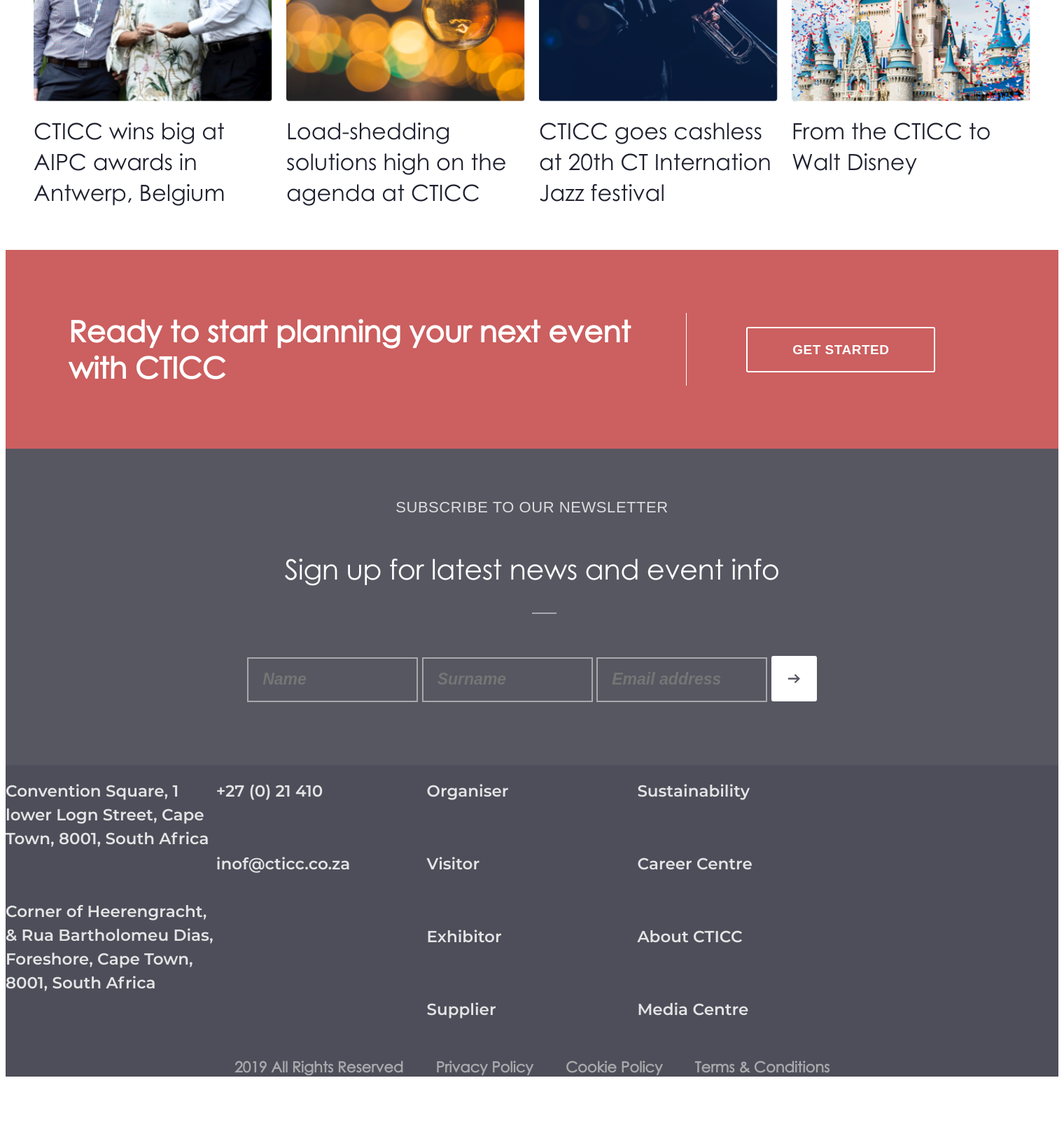
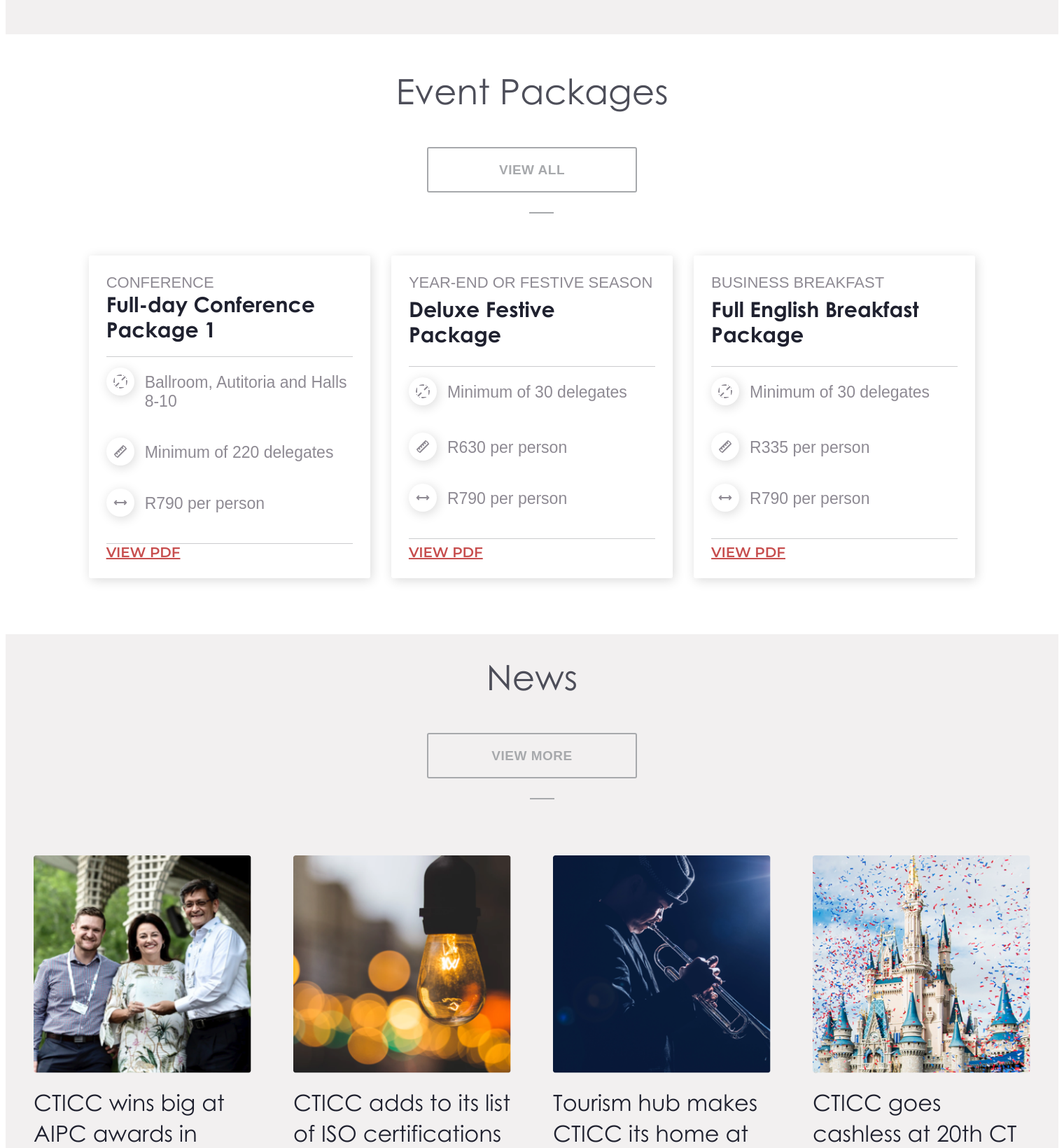
Before and after one commit to TammyJacobus/cticc, a PHP site: page /home.html in a window 1520 px wide. Shown: the part 3981-5621 px from the top of the page at 70% size. Before the commit the page ends 5519 px from the top, so only its background shows below. Run offline with PHP 8.4, Linux system fonts and the light colour scheme; some libraries are stand-ins or nearby versions; some web fonts are replaced.

Commit message:
FE-Updates

```diff
--- a/assets/css/styles.css
+++ b/assets/css/styles.css
@@ -36,7 +36,7 @@
 
 /* List Items */
 ul { list-style-type: none; font-size: 23px; line-height: 28px; margin:0; padding:0; }
-ul li { font-family: 'Montserrat SemiBold', sans-serif; font-weight: bold; padding: 20px 0; color: #4D4E59; font-size: 23px; line-height: 28px; }
+ul li { font-family: 'Montserrat SemiBold', sans-serif; font-weight: bold; padding: 20px 0; color: var(--black); font-size: 23px; line-height: 28px; }
 
 /* Headings */
 h1 { font-size: 120px; max-width: 815px; color: var(--white); }
@@ -180,13 +185,14 @@
 .gallery-wrapper { padding:20px 30px; }
 
 /* Gallery 1 */
-.gallery-1 { display: grid; grid-auto-flow: dense; max-width: 1470px; place-items: center center; margin:auto; grid-template-columns: repeat(3, 1fr); grid-gap: 30px; }
+.gallery-1 { display: grid; grid-auto-flow: dense; max-width: 1470px; place-items: center center; margin: 4rem auto; grid-template-columns: repeat(3, 1fr); grid-gap: 30px; }
 .gallery-1 .item { display: grid; position: relative; background-color: var(--white); box-shadow: 2px 3px 16px 0 rgba(0,0,0,0.15); }
-.gallery-1 .item .caption { position:relative; display: grid; font-family: 'Century Gothic', Helvetica, Arial, sans-serif; place-items: center left; color: var(--darkness); font-size: 35px; line-height: 47px; /*height: 175px;*/ padding:20px; }
+.gallery-1 .item .caption { position:relative; display: grid; font-family: 'Century Gothic', Helvetica, Arial, sans-serif; place-items: center left; color: var(--darkness); font-size: 35px; line-height: 47px; min-height: 150px; padding:20px; }
+.gallery-1 a { font-family: 'Montserrat SemiBold', sans-serif; text-decoration: underline; text-transform: uppercase; font-size: 20px; border-top: 2px solid rgba(167,169,172,0.59); margin:20px; padding:20px 0; }
 
 /* Gallery 2 */
-.gallery-2 { display: grid; max-width: 1470px; align-items:flex-start; margin:auto; grid-template-columns: repeat(4, 1fr); grid-gap: 20px; }
-.gallery-2 .item { display: grid; position: relative; background-color: var(--white); }
+.gallery-2 { display: grid; max-width: 1470px; align-items:flex-start; margin:auto; grid-template-columns: repeat(4, 1fr); grid-gap: 60px; }
+.gallery-2 .item { display: grid; position: relative; /*background-color: var(--white);*/ }
 .gallery-2 .item .caption { position:relative; display: grid; font-family: 'Century Gothic', Helvetica, Arial, sans-serif; color: var(--darkness); font-size: 32px; line-height: 44px; max-height: 325px; padding:20px 0; }
 
 /* Gallery 3 */
@@ -240,7 +246,17 @@
 .spaces .detail { display: grid; margin: 20px 0; grid-template-columns: 1fr 1fr; grid-template-rows: 1fr 1fr; border-top: 1px solid rgba(167,169,172,0.59); border-bottom: 1px solid rgba(167,169,172,0.59); }
 .spaces .detail img { padding: 10px; margin:15px 15px 15px 0; width:20px; height:20px; border-radius:100%; background: var(--white); box-shadow: 2px 3px 16px 0 rgba(0,0,0,0.15); }
 .spaces .detail p span { color: var(--dark); }
-.spaces .detail .unit  { display:flex; align-items: 100%; height: 100%; }
+.spaces .detail .unit { display:flex; align-items: flex-start; height: 100%; }
+
+.spaces-package { display:grid; margin:0 auto 40px; grid-auto-flow: column; grid-template-columns: repeat(auto-fit, minmax(430px, 1fr)); background: var(--white); padding: 40px; }
+.spaces-package .package { display: grid; min-height: 190px; margin: 20px 0; grid-template-columns: 1fr; grid-template-rows: 1fr; border-top: 1px solid rgba(167,169,172,0.59); }
+.spaces-package .heading { font-family: 'Century Gothic Bold', Helvetica, Arial, sans-serif; color: #1F212F; font-size: 30px; line-height: 36px; }
+.spaces-package span { font-family: 'Montserrat', sans-serif; text-transform: uppercase; color: #8E8A93; font-size: 22px; line-height: 27px; }
+.spaces-package .inner   { display: grid; margin: 0 15px; padding: 25px; border-radius: 3px; box-shadow: 2px 3px 16px 0 rgba(0,0,0,0.15); }
+.spaces-package .inner a { display: grid; border-top: 1px solid rgba(167,169,172,0.59); align-items: flex-end; font-family: 'Montserrat SemiBold', sans-serif; color: var(--organiser); font-weight: 500; font-size: 20px; text-transform: uppercase; text-decoration: underline; }
+.spaces-package .package img   { padding: 10px; margin:15px 15px 15px 0; width:20px; height:20px; border-radius:100%; background: var(--white); box-shadow: 2px 3px 16px 0 rgba(0,0,0,0.15); }
+.spaces-package .package .unit { display:flex; }
+
 
 /* Culture & Values */
 .values { display: grid; max-width: 1470px; padding:20px; margin:auto; grid-auto-flow: column dense; grid-template-columns: repeat(auto-fit, minmax(200px, 1fr)); grid-gap: 20px; }
@@ -396,19 +422,20 @@
 /* Subscribe */
 .subscribe { display: grid; grid-template-columns: repeat(1, 1fr); place-items: center center; background-color: rgba(77,78,89,0.95); padding:70px; }
 .subscribe header { font-family: 'Montserrat', sans-serif; text-transform:uppercase; padding-bottom:10px; color: var(--white); opacity: 0.8; font-size: 22px; font-weight: 500; letter-spacing: 0.56px; line-height: 27px; text-align: center; }
-.subscribe p { position:relative; font-family: 'Century Gothic', Helvetica, Arial, sans-serif; padding-bottom:40px; color: var(--white); font-size: 40px; letter-spacing: -0.46px; line-height: 49px; text-align: center; }
+.subscribe p { position:relative; font-family: 'Century Gothic', Helvetica, Arial, sans-serif; margin: 0; padding-bottom:40px; color: var(--white); font-size: 40px; letter-spacing: -0.46px; line-height: 49px; text-align: center; }
 .subscribe p::after { position:absolute; content:""; border-bottom:2px solid #A7A9AC; width:35px; bottom:0; left:50%; }
-.subscribe form { max-width:1140px; padding:20px; }
-.subscribe form input { width:200px; background: transparent; border: 2px solid #A7A9AC; font-size: 23px; color: #CACBCD; line-height: 22px; height:20px; padding:20px; font-weight: 600; }
-.subscribe form input::placeholder { font-style: italic; }
+.subscribe form { display: flex; max-width:1140px; padding:20px; }
+.subscribe form input { margin: 10px; width: 200px; background: transparent; border: 2px solid #A7A9AC; font-size: 23px; color: #CACBCD; line-height: 22px; height:20px; padding:20px; font-weight: 600; }
+.subscribe form input::placeholder { font-style: italic; font-weight: normal; }
 .subscribe form input[type="button"] { width:65px; height: 65px; cursor: pointer; background-image:url(../img/icons/ico_arrow_newsletter.svg); background-repeat: no-repeat; background-position: center; border: 2px solid var(--white); border-radius: 3px; background-color: var(--white); }
 
 /* Footer */
 .footer     { display: grid; background: var(--black); }
-.footer-top { display: grid; grid-template-columns: repeat(auto-fill, minmax(300px, 1fr)); }
-.footer-top li { display: grid; color: #E3E4E5; font-size: 23px; font-weight: 500; line-height: 34px; margin-bottom: 30px; }
-.footer-bottom { display: grid; grid-gap:20px; justify-items: center; }
-.footer-bottom li {  display: inline; grid-template-columns: repeat(4, 1fr); font-family: 'Century Gothic', Helvetica, Arial, sans-serif; font-size: 21px; margin:20px; color: #A7A9AC; }
+.footer-top { display: grid; max-width: 1680px; padding: 100px 0; margin: auto; grid-template-columns: repeat(auto-fill, minmax(300px, 1fr)); }
+.footer-top li { display: grid; font-family: 'Century Gothic', Helvetica, Arial, sans-serif; color: #E3E4E5; padding: 0; font-size: 23px; line-height: 34px; }
+.footer-top li span { font-family: 'Century Gothic Bold', Helvetica, Arial, sans-serif; font-weight: 500; }
+.footer-bottom { display: grid; height: 70px; grid-gap:20px; align-content: center; justify-items: center; border-top: 2px solid #403F4B; }
+.footer-bottom li {  display: inline; grid-template-columns: repeat(4, 1fr); font-family: 'Century Gothic', Helvetica, Arial, sans-serif; font-size: 21px; margin: 20px; color: #A7A9AC; }
 
 /* Forms */
 form { font-family: 'Montserrat Bold', sans-serif; max-width:1140px; padding:20px; margin:auto; }
--- a/home.html
+++ b/home.html
@@ -15,12 +15,14 @@
     <!-- Body Wrapper -->
     <div class="wrapper">
         <div class="header">
+
             <!-- Hero Image -->
             <div class="hero-banner"></div>
             <div class="banner-content">
                 <h1>Experience Extraordinary</h1>
                 <p>Infinitely More than a World-Class Convention Centre</p>
             </div>
+
             <!-- Menu  -->
             <div class="menu-list-top">
                 <ul class="menu">
@@ -112,6 +114,18 @@
         </div>
         <!-- Content -->
         <div class="content">
+
+            <!-- More About CTICC -->
+            <div class="bg-grey padded">
+                <div class="contain">
+                    <div class="header-leading">
+                        The CTICC prides itself on being the leading convention centere on the
+                        African continent. We connect people to create jobs, attracting key events and exceeding
+                        client expectations.</div>
+                    <button class="button-white"><a href="">More about cticc</a></button>
+                </div>
+            </div>
+
             <!-- Event Gallery -->
             <div class="content-header">
                 <header>What's on</header>
@@ -146,9 +160,9 @@
 
             <!-- Event Banner -->
             <div class="bg-grey">
-                <div class="event-banner">
+                <div class="event-banner padded">
                     <div class="content-header">
-                        <header>Event Types</header>
+                        <header>Venue Spaces</header>
                         <p>If you can imageine it, we can host it. Lorem ipsum dolor sit amet, consectetur adipiscing.
                             Ut molestie purus libero, sit amet euismod est viverra ut phasellus</p>
                     </div>
@@ -157,9 +171,80 @@
                     </div>
                 </div>
             </div>
-            <!-- Event Types -->
+
+            <!-- Event Packages -->
+            <div class="contain">
+                <div class="content-header">
+                    <header>Event Packages</header>
+                    <button><a href="">View All</a></button>
+                </div>
+
+                <div class="spaces-package">
+                    <div class="inner">
+                        <span>Conference</span>
+                        <div class="heading">Full-day Conference <br />Package 1</div>
+                        <div class="package">
+                            <div class="unit">
+                                <img src="assets/img/icons/ico-spaces-area.svg" />
+                                <p>Ballroom, Autitoria and Halls 8-10</p>
+                            </div>
+                            <div class="unit">
+                                <img src="assets/img/icons/ico-spaces-length.svg" />
+                                <p>Minimum of 220 delegates</p>
+                            </div>
+                            <div class="unit">
+                                <img src="assets/img/icons/ico-spaces-width.svg" />
+                                <p>R790 per person</p>
+                            </div>
+                        </div>
+                        <a href="">View PDF</a>
+                    </div>
+
+                    <div class="inner">
+                        <span>Year-End Or Festive Season</span>
+                        <div class="heading">Deluxe Festive <br />Package</div>
+                        <div class="package">
+                            <div class="unit">
+                                <img src="assets/img/icons/ico-spaces-area.svg" />
+                                <p>Minimum of 30 delegates</p>
+                            </div>
+                            <div class="unit">
+                                <img src="assets/img/icons/ico-spaces-length.svg" />
+                                <p>R630 per person</p>
+                            </div>
+                            <div class="unit">
+                                <img src="assets/img/icons/ico-spaces-width.svg" />
+                                <p>R790 per person</p>
+                            </div>
+                        </div>
+                        <a href="">View PDF</a>
+                    </div>
+
+                    <div class="inner">
+                        <span>Business Breakfast</span>
+                        <div class="heading">Full English Breakfast<br /> Package</div>
+                        <div class="package">
+                            <div class="unit">
+                                <img src="assets/img/icons/ico-spaces-area.svg" />
+                                <p>Minimum of 30 delegates</p>
+                            </div>
+                            <div class="unit">
+                                <img src="assets/img/icons/ico-spaces-length.svg" />
+                                <p>R335 per person</p>
+                            </div>
+                            <div class="unit">
+                                <img src="assets/img/icons/ico-spaces-width.svg" />
+                                <p>R790 per person</p>
+                            </div>
+                        </div>
+                        <a href="">View PDF</a>
+                    </div>
+                </div>
+
+            </div>
 
             <!-- News Carousel -->
+            <div class="bg-grey">
                 <div class="news-carousel">
                     <div class="content-header">
                         <header>news</header>
@@ -170,16 +255,17 @@
                             <div class="caption">CTICC wins big at AIPC awards in Antwerp, Belgium</div>
                         </div>
                         <div class="item item2"><img src="assets/img/img/image-news_2.png">
-                        <div class="caption">Load-shedding solutions high on the agenda at CTICC</div>
+                            <div class="caption">CTICC adds to its list of ISO certifications</div>
                         </div>
                         <div class="item item3"><img src="assets/img/img/image-news_3.png">
-                        <div class="caption">CTICC goes cashless at 20th CT Internation Jazz festival</div>
+                            <div class="caption">Tourism hub makes CTICC its home at WTM Africa</div>
                         </div>
                         <div class="item item4"><img src="assets/img/img/image-news_4.png">
-                        <div class="caption">From the CTICC to Walt Disney</div>
+                            <div class="caption">CTICC goes cashless at 20th CT International Jazz Festival</div>
                         </div>
                     </div>
 
+                </div>
             </div>
 
             <!-- Planning Banner -->
@@ -207,13 +293,15 @@
         <div class="footer">
             <div class="footer-top">
                 <ul>
-                    <li>Convention Square,
+                    <li><span>CTICC 1</span>
+                        Convention Square,
                         1 lower Logn Street,
                         Cape Town,
                         8001,
                         South Africa
                     </li>
-                    <li>Corner of Heerengracht,
+                    <li><span>CTICC 2</span>
+                        Corner of Heerengracht,
                         & Rua Bartholomeu Dias,
                         Foreshore,
                         Cape Town,
@@ -222,7 +310,7 @@
                 </ul>
                 <ul>
                     <li><a href="">+27 (0) 21 410</a></li>
-                    <li><a href="">inof@cticc.co.za</a></li>
+                    <li><a href="">info@cticc.co.za</a></li>
                 </ul>
                 <ul>
                     <li><a href="">Organiser</a></li>
@@ -235,6 +323,10 @@
                     <li><a href="">Career Centre</a></li>
                     <li><a href="">About CTICC</a></li>
                     <li><a href="">Media Centre</a></li>
+                    <li><a href="">Accessibility</a></li>
+                    <li><a href="">Parking</a></li>
+                    <li><a href="">Facilities</a></li>
+                    <li><a href="">FAQs</a></li>
                 </ul>
             </div>
             <!-- Footer Bottom -->
--- a/sustainability-statement-partner.html
+++ b/sustainability-statement-partner.html
@@ -52,7 +52,8 @@
 
             <div class="consult">
                 <div class="content-group">
-                    <p>Please visit <a href="" class="">www.farrsa.org.za</a> to find out more about the organisation
+                    <p>Please visit <a href="" class="sustainability-link">www.farrsa.org.za</a> to find out more about
+                        the organisation
                         and how to get involved.</p>
                 </div>
             </div>
--- a/sustainability.html
+++ b/sustainability.html
@@ -58,7 +58,7 @@
             <!-- Experience Points -->
             <div class="bg-grey padded">
                 <div class="content-header">
-                    <header>Environmental Statement</header>
+                    <header>Environmental Sustainability</header>
                 </div>
                 <div class="experience-points-wrapper">
                     <div class="experience-points">
```
Also changed, not shown: other parts of assets/css/styles.css (+26 -11 lines), sustainability-upcycling.html (+33 -47 lines), assets/img/img/img-case-study-1.png (added), assets/img/img/img-case-study-2.png (added), assets/img/img/img-case-study-3.png (added), assets/img/img/img-case-study-4.png (added), assets/img/img/img-case-study-5.png (added), assets/img/img/img-case-study-6.png (added). Lines whose indentation alone changed are shown as unchanged.
